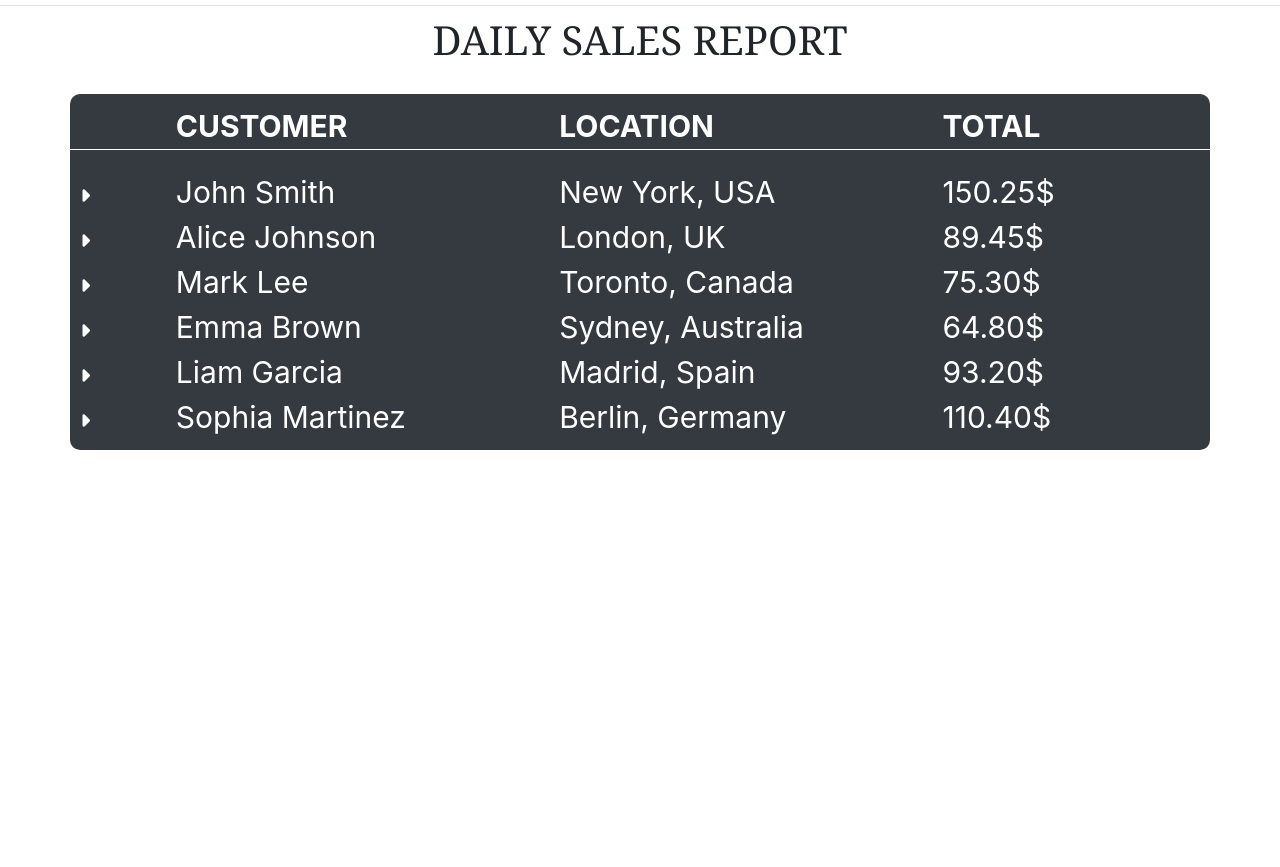
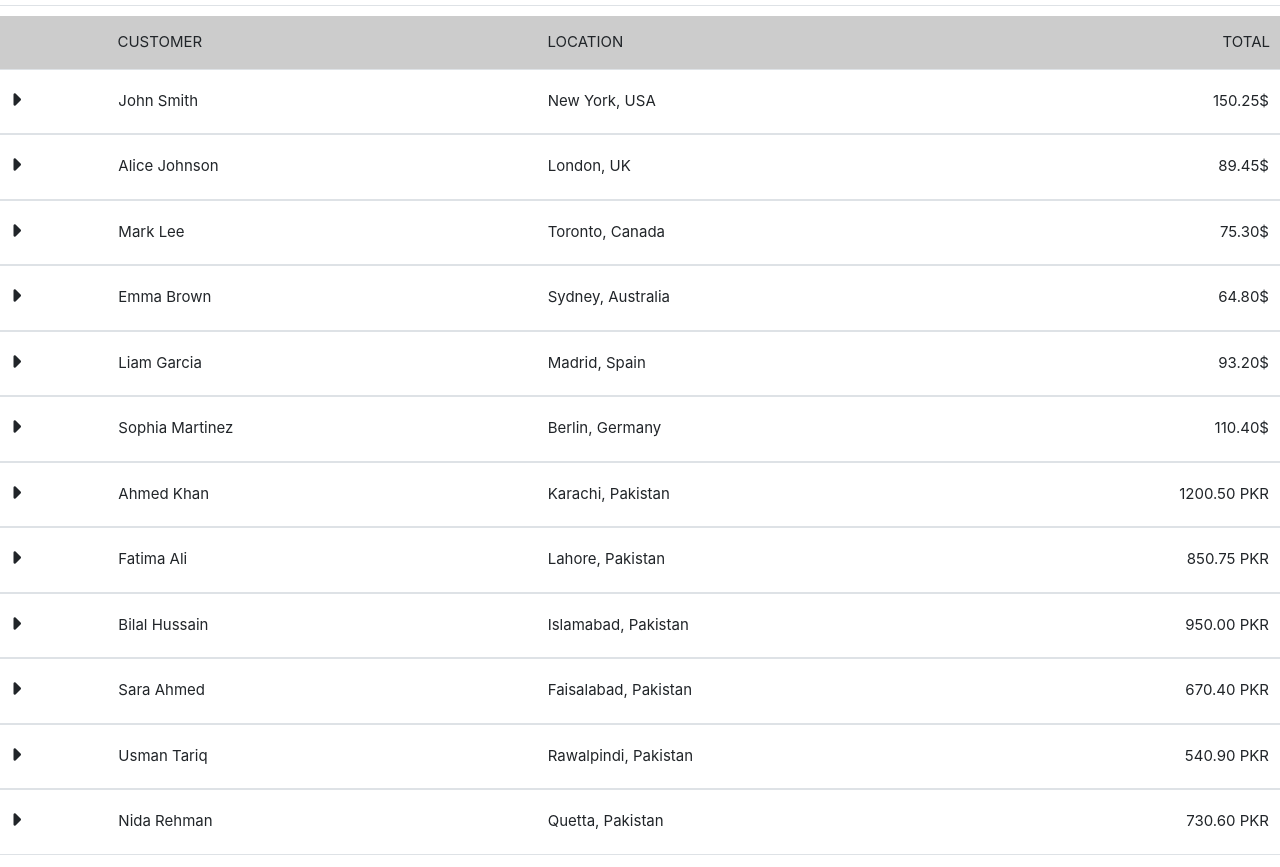
Before and after one commit to Nabeel-DPP/Nested-Tables, a plain HTML site: page index.html in a window 1280 px wide. Shown: the part 61-928 px from the top of the page. Before the commit the page ends 800 px from the top, so only its background shows below. Drawn offline with nearby package versions, Linux system fonts and the light colour scheme.

Commit message:
Update All Grid Table Files

```diff
--- a/index.html
+++ b/index.html
@@ -44,19 +44,19 @@
       </div>
 
   </nav>
+<!-- original Table -->
+  <div class="container col-md-12 table"  id="table-container">
 
-  <div class="heading">
-  <h1>DAILY SALES REPORT</h1>
-  </div>
-  <div class="container mt-4 table table-dark " id="table-container">
+    <div class="row " >
+      <div class="col-md-1 thead " ></div>
+      <div class="col-md-4 thead" align="left" >CUSTOMER</div>
+      <div class="col-md-4 thead" align="left" >LOCATION</div>
+      <div class="col-md-3 thead" align="right" >TOTAL</div>
+    </div>
 
-    <div class="row">
-      <div class="col-md-1 thead"><strong></strong></div>
-      <div class="col-md-4 thead"><strong>CUSTOMER</strong></div>
-      <div class="col-md-4 thead"><strong>LOCATION</strong></div>
-      <div class="col-md-3 thead"><strong>TOTAL</strong></div>
-    </div>
-  </div>
+
+
+
   <script src="script.js"></script>
 </body>
 </html>
--- a/script.js
+++ b/script.js
@@ -5,14 +5,14 @@ document.addEventListener('DOMContentLoaded', function() {
     tableData.forEach((customerData, index) => {
 
         const customerRow = document.createElement('div');
-        customerRow.className = 'row customer-row';
+        customerRow.className = 'row  customer-row table-bordered';
         customerRow.id = `customer-row-${index}`;
         customerRow.innerHTML = `
 
             <div class="col-md-1"><i class="fa-solid fa-caret-right toggle-icon"></i></div>
             <div class="col-md-4">${customerData.customer}</div>
             <div class="col-md-4">${customerData.location}</div>
-            <div class="col-md-3">${customerData.total}</div>
+            <div class="col-md-3" align="right">${customerData.total}</div>
 
         `;
 
@@ -22,10 +22,11 @@ document.addEventListener('DOMContentLoaded', function() {
         ordersTableContainer.id = `orders-table-container-${index}`;
         ordersTableContainer.className = 'orders-table-container';
         const ordersTable = document.createElement('table');
-        ordersTable.className = 'table table-bordered mt-2';
+        ordersTable.className = 'table  table-bordered mt-2';
         ordersTable.innerHTML = `
             <thead class="thead-light">
                 <tr>
+                    <th scope="col"><input type='checkbox'/></th>
                     <th scope="col"></th>
                     <th scope="col">ORDER #</th>
                     <th scope="col">NBR ITEMS</th>
@@ -36,6 +37,7 @@ document.addEventListener('DOMContentLoaded', function() {
             <tbody>
                 ${customerData.orders.map(order => `
                     <tr class="order-row">
+                        <td><input type='checkbox'/></td>
                         <td><i class="fa-solid fa-caret-right toggle-icon"></i></td>
                         <td>${order.orderId}</td>
                         <td>${order.nbrItems}</td>
@@ -47,17 +49,21 @@ document.addEventListener('DOMContentLoaded', function() {
                             <table class="table">
                                 <thead class="thead-light">
                                     <tr>
+                                        <th scope="col"><input type='checkbox'/></th>
                                         <th scope="col">PRODUCT</th>
                                         <th scope="col">QUANTITY</th>
                                         <th scope="col">PRICE</th>
+                                        <th scope="col"></th>
                                     </tr>
                                 </thead>
                                 <tbody class="product-items">
                                     ${order.products.map(product => `
                                         <tr>
+                                            <td><input type='checkbox'/></td>
                                             <td>${product.product}</td>
-                                            <td>${product.quantity}</td>
+                                            <td><i class="fa-regular fa-square-plus quality-icon "> &nbsp;&nbsp; </i>${product.quantity}&nbsp;&nbsp;<i class="fa-regular fa-square-minus quality-icon "></i></td>
                                             <td>${product.price}</td>
+                                            <td><i class="fa-solid fa-trash"></i></td>
                                         </tr>
                                     `).join('')}
                                 </tbody>
--- a/styles.css
+++ b/styles.css
@@ -1,33 +1,48 @@
+
+*
+{
+    margin:0;
+    padding: 0;
+}
+
+#table-container {
+
+    padding: 10px;
+    font-size: 15px;
+    overflow: hidden;
+    height: 100% !important;
+    width:100% !important;
 
 
-#table-container {
-    border-radius: 10px !important;
-    margin-top: 30px !important;
-    padding: 10px;
-    font-size: 30px;
-    overflow: hidden;
 
 }
 
 
+
 .thead
 {
-    /* margin-bottom: 25px; */
-    /* margin-top: 20px; */
-    margin-bottom: 20px;
-    border-bottom: 1px solid white;
+
+
+    background-color: #ccc;
+    padding-top: 15px;
+    padding-bottom: 15px;
 }
 
 
 .orders-table-container {
     max-height: 0;
     overflow: hidden;
+    width: 95% !important;
+    margin-left: 50px !important;
+
+
+    font-size: 12px;
     visibility: hidden;
     transition: max-height 0.5s ease, visibility 0.5s ease;
 }
 
 .orders-table-container.show {
-    max-height: 1000px; /* Set a reasonable max-height */
+    max-height: 1000px;
     visibility: visible;
 }
 
@@ -37,27 +52,35 @@
     visibility: collapse;
     transition: max-height 0.5s ease, visibility 0.5s ease;
 
+
 }
+
 
 .product-row.show {
 
     max-height: 1000px;
     display: table-row;
     visibility:visible;
-    /* transition: opacity 0.5s ease, max-height 0.5s ease; */
+
 
 }
 
 .toggle-icon {
-    /* background-color: #f8f9fa !important; */
+
     font-size: 20px;
-    /* padding: 5px; */
-    /* border-radius: 5px; */
+
     transition: transform 0.5s ease;
+}
+.quality-icon {
+
+    font-size: 12px;
+
+
+
 }
 
 .toggle-icon:hover {
-    /* background-color: #ccc !important; */
+
     cursor: pointer;
 }
 .navbar-nav
@@ -84,29 +107,46 @@
 .customer-row
 {
     transition: 0.3s ease;
+
+    padding: 20px 0;
 }
 .customer-row:hover
 {
-    background-color: rgb(61, 72, 221);
+    background-color: #ccc;
 }
 .order-row
 {
-    color: white;
+    color: black;
     transition: 0.3s ease;
 
 }
 .order-row:hover
 {
-    background-color: rgb(61, 72, 221);
+    background-color: #ccc;
 }
 
 .product-items
 {
-    color: white;
+    color:black;
     transition: 0.3s ease;
 
 }
 .product-items :hover
 {
-    background-color: rgb(61, 72, 221);
+    background-color: #ccc;
 }
+
+
+
+
+
+
+
+
+
+.product-row table
+{
+
+    width: 85%;
+    margin-left: 110px;
+}
--- a/tableData.js
+++ b/tableData.js
@@ -118,5 +118,125 @@ const tableData = [
           ]
         }
       ]
+    },
+    {
+      customer: 'Ahmed Khan',
+      location: 'Karachi, Pakistan',
+      total: '1200.50 PKR',
+      orders: [
+        {
+          orderId: 234567,
+          nbrItems: 10,
+          date: '2024-08-05',
+          total: '1200.50 PKR',
+          products: [
+            { product: 'Basmati Rice', quantity: 5, price: '200.00 PKR' },
+            { product: 'Chicken Karahi', quantity: 1, price: '600.00 PKR' },
+            { product: 'Naan', quantity: 10, price: '50.00 PKR' },
+            { product: 'Yogurt', quantity: 2, price: '70.00 PKR' },
+            { product: 'Ghee', quantity: 1, price: '80.00 PKR' }
+          ]
+        }
+      ]
+    },
+    {
+      customer: 'Fatima Ali',
+      location: 'Lahore, Pakistan',
+      total: '850.75 PKR',
+      orders: [
+        {
+          orderId: 345678,
+          nbrItems: 8,
+          date: '2024-07-20',
+          total: '850.75 PKR',
+          products: [
+            { product: 'Chapati Flour', quantity: 2, price: '150.00 PKR' },
+            { product: 'Lassi', quantity: 3, price: '90.00 PKR' },
+            { product: 'Potatoes', quantity: 4, price: '100.00 PKR' },
+            { product: 'Onions', quantity: 2, price: '60.00 PKR' },
+            { product: 'Coriander', quantity: 1, price: '20.00 PKR' }
+          ]
+        }
+      ]
+    },
+    {
+      customer: 'Bilal Hussain',
+      location: 'Islamabad, Pakistan',
+      total: '950.00 PKR',
+      orders: [
+        {
+          orderId: 456789,
+          nbrItems: 9,
+          date: '2024-08-03',
+          total: '950.00 PKR',
+          products: [
+            { product: 'Beef Kebab', quantity: 3, price: '150.00 PKR' },
+            { product: 'Raita', quantity: 2, price: '80.00 PKR' },
+            { product: 'Biryani', quantity: 2, price: '300.00 PKR' },
+            { product: 'Fruit Chaat', quantity: 1, price: '120.00 PKR' },
+            { product: 'Mango Juice', quantity: 1, price: '100.00 PKR' }
+          ]
+        }
+      ]
+    },
+    {
+      customer: 'Sara Ahmed',
+      location: 'Faisalabad, Pakistan',
+      total: '670.40 PKR',
+      orders: [
+        {
+          orderId: 567890,
+          nbrItems: 6,
+          date: '2024-07-10',
+          total: '670.40 PKR',
+          products: [
+            { product: 'Chicken Biryani', quantity: 1, price: '500.00 PKR' },
+            { product: 'Salad', quantity: 1, price: '70.00 PKR' },
+            { product: 'Tea Leaves', quantity: 1, price: '50.00 PKR' },
+            { product: 'Sugar', quantity: 2, price: '25.00 PKR' },
+            { product: 'Milk', quantity: 2, price: '25.00 PKR' }
+          ]
+        }
+      ]
+    },
+    {
+      customer: 'Usman Tariq',
+      location: 'Rawalpindi, Pakistan',
+      total: '540.90 PKR',
+      orders: [
+        {
+          orderId: 678901,
+          nbrItems: 7,
+          date: '2024-06-30',
+          total: '540.90 PKR',
+          products: [
+            { product: 'Kofta Curry', quantity: 1, price: '350.00 PKR' },
+            { product: 'Roti', quantity: 10, price: '100.00 PKR' },
+            { product: 'Pulses', quantity: 3, price: '70.00 PKR' },
+            { product: 'Cucumber', quantity: 2, price: '20.00 PKR' },
+            { product: 'Tomatoes', quantity: 5, price: '50.00 PKR' }
+          ]
+        }
+      ]
+    },
+    {
+      customer: 'Nida Rehman',
+      location: 'Quetta, Pakistan',
+      total: '730.60 PKR',
+      orders: [
+        {
+          orderId: 789012,
+          nbrItems: 8,
+          date: '2024-08-01',
+          total: '730.60 PKR',
+          products: [
+            { product: 'Lamb Chops', quantity: 1, price: '500.00 PKR' },
+            { product: 'Mint Chutney', quantity: 1, price: '50.00 PKR' },
+            { product: 'Pita Bread', quantity: 5, price: '60.00 PKR' },
+            { product: 'Sliced Cheese', quantity: 3, price: '60.00 PKR' },
+            { product: 'Fruits', quantity: 3, price: '60.00 PKR' }
+          ]
+        }
+      ]
     }
   ];
```
